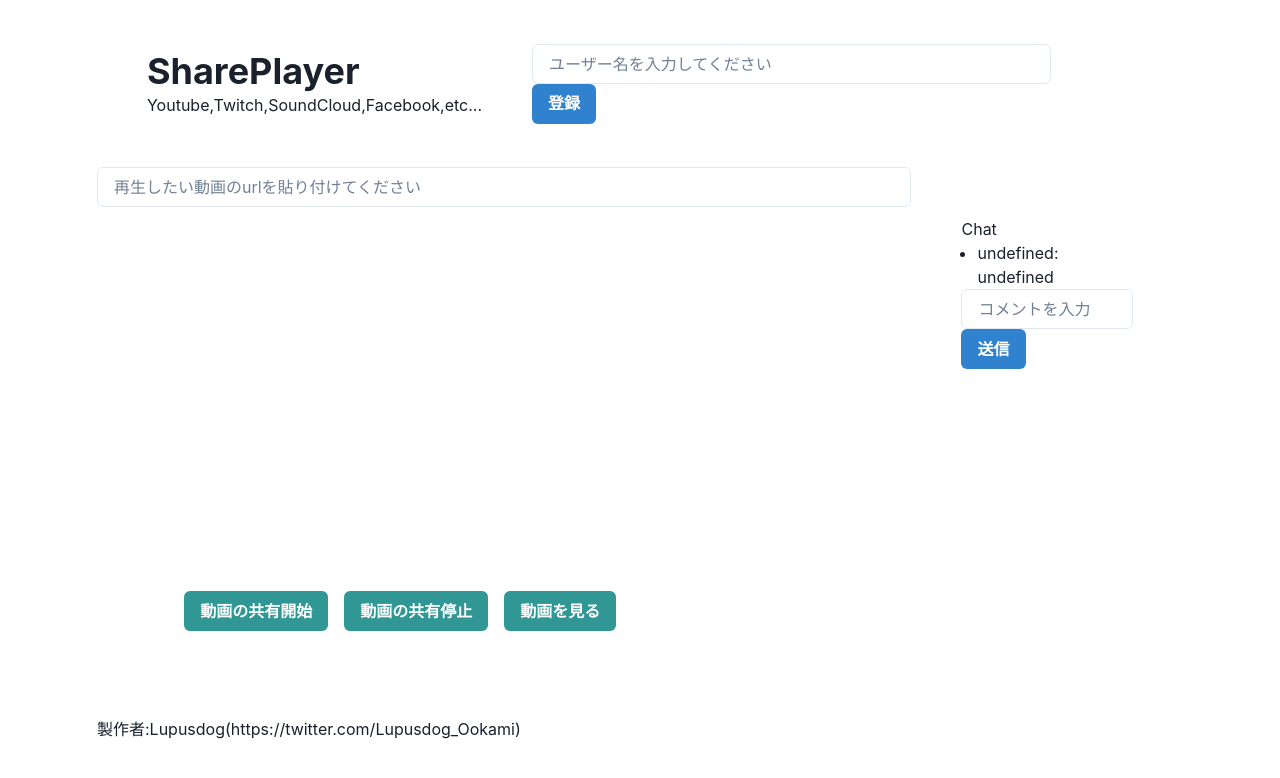
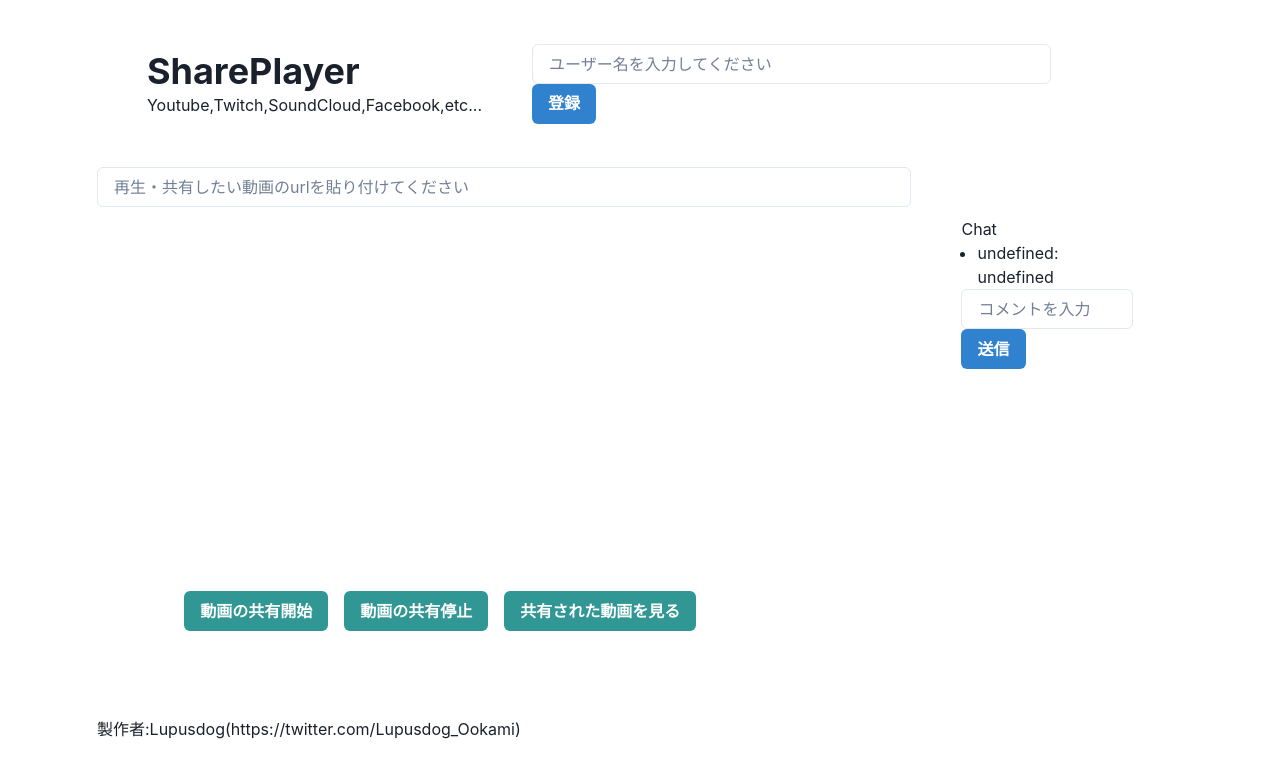
Before and after one commit to Lupusdog/SharePlayer_Frontend, a React (Create React App) app: page / in a window 1280 px wide. Shown: the top 778 px of the page. Built offline with nearby package versions, Linux system fonts and the light colour scheme; no server answers.

Commit message:
テキストの変更

```diff
--- a/src/components/Main.jsx
+++ b/src/components/Main.jsx
@@ -40,7 +40,7 @@ export const Main = memo(() => {
     return(
         <Flex>
             <Box w="75%" h="auto" >
-                <Input mb={6} placeholder="再生したい動画のurlを貼り付けてください" onChange={
+                <Input mb={6} placeholder="再生・共有したい動画のurlを貼り付けてください" onChange={
                     (event) => {
                         setUrl(event.target.value);
                     }
@@ -61,7 +61,7 @@ export const Main = memo(() => {
                         }}>動画の共有停止</Button>
                         <Button colorScheme="teal" onClick={(event) => {
                             getMovie();
-                        }}>動画を見る</Button>
+                        }}>共有された動画を見る</Button>
                         </Stack>
                     </Box>
                 </Center>
```
